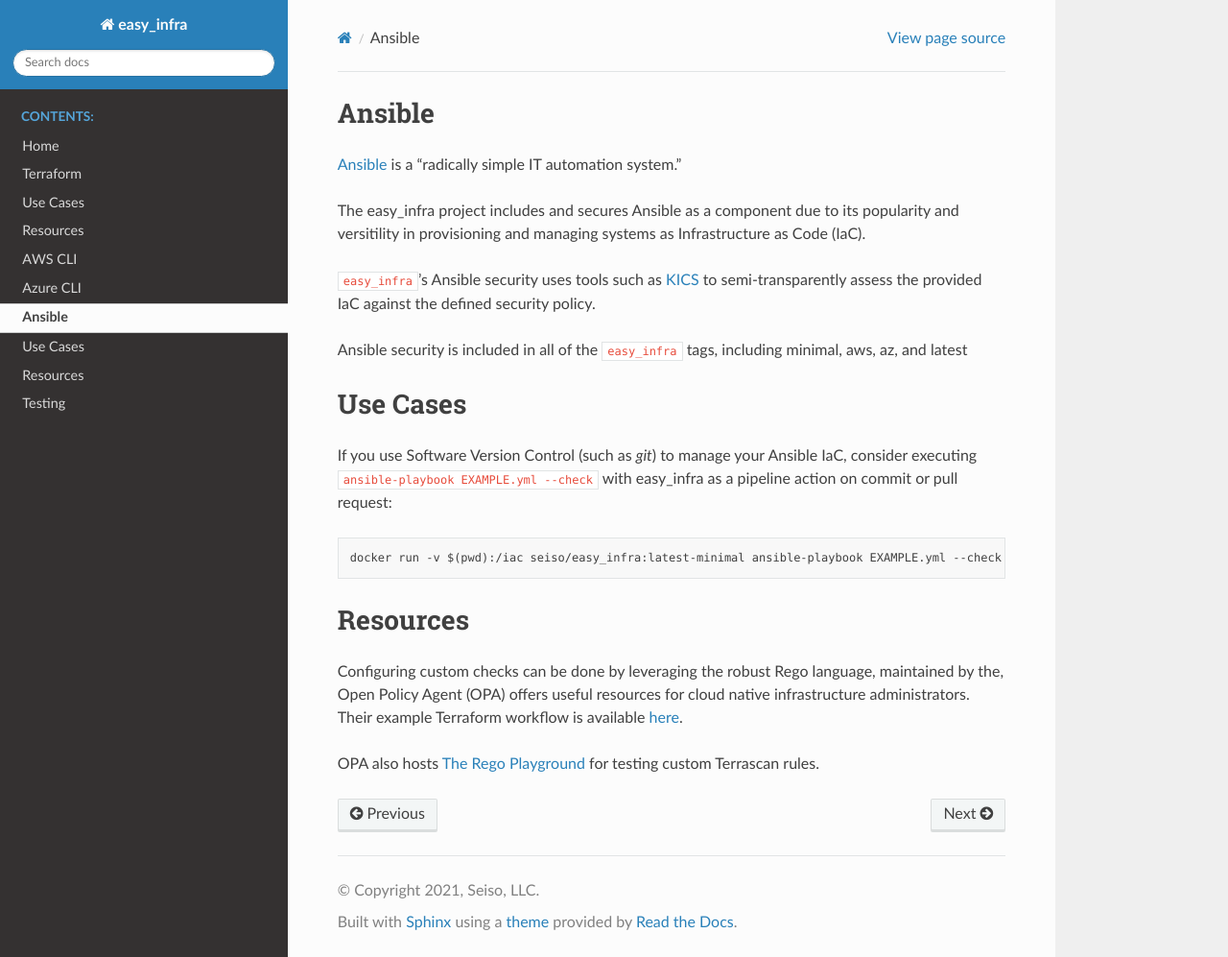
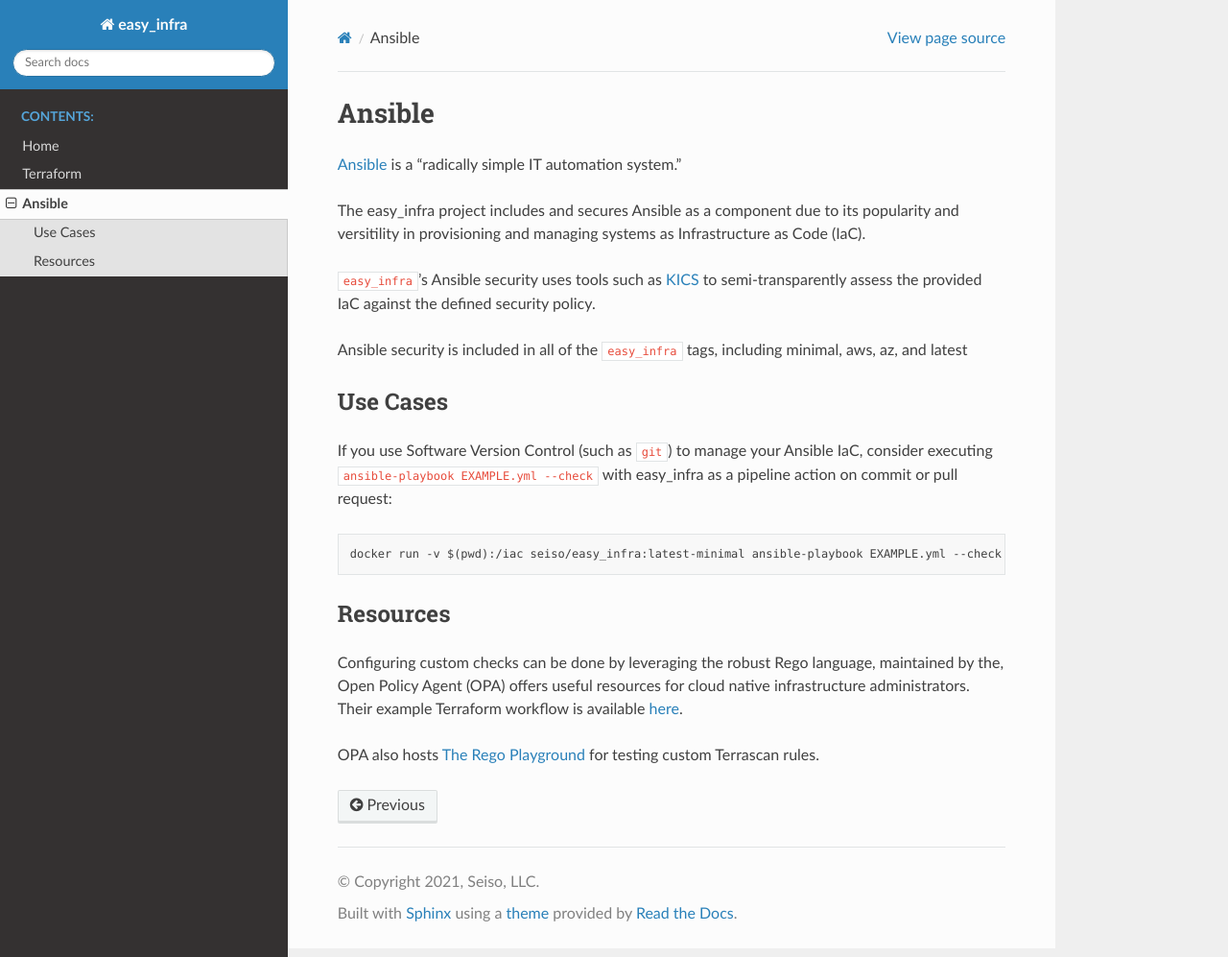
Before and after one commit to SeisoLLC/easy_infra, a Sphinx documentation site: the page built from docs/Ansible/index.rst, in a window 1280 px wide and 997 px high. Shown: the whole window at 96% size. Built offline with Sphinx 7.4.7 and the Read the Docs theme 2.0.0, drawn with Linux system fonts in a browser that asks for light colours; pages that are not in the unit, such as notebooks, are missing from menus.

Commit message:
Fix docs formatting (#95)

```diff
--- a/docs/Ansible/index.rst
+++ b/docs/Ansible/index.rst
@@ -1,5 +1,7 @@
+*******
 Ansible
-=======
+*******
+
 `Ansible <https://github.com/ansible/ansible>`_ is a "radically simple IT
 automation system."
 
@@ -16,9 +18,9 @@
 
 
 Use Cases
-=========
+---------
 
-If you use Software Version Control (such as `git`) to manage your Ansible IaC,
+If you use Software Version Control (such as ``git``) to manage your Ansible IaC,
 consider executing ``ansible-playbook EXAMPLE.yml --check`` with easy_infra as
 a pipeline action on commit or pull request::
 
@@ -26,7 +28,8 @@
 
 
 Resources
-=========
+---------
+
 Configuring custom checks can be done by leveraging the robust Rego language,
 maintained by the, Open Policy Agent (OPA) offers useful resources for cloud
 native infrastructure administrators.  Their example Terraform workflow is
--- a/docs/index.rst
+++ b/docs/index.rst
@@ -11,13 +11,8 @@
    :caption: Contents:
 
    Home <self>
-   Docker Images <Images/index>
    Terraform/index
-   AWS CLI <awscli/index>
-   Azure CLI <az/index>
-   Packer/index
    Ansible/index
-   Testing/index
 
 Search
 ==================
--- a/easy_infra/__init__.py
+++ b/easy_infra/__init__.py
@@ -2,6 +2,6 @@
 easy_infra init
 """
 __maintainer__ = "Seiso"
-__copyright__ = "(c) 2020 Seiso, LLC"
+__copyright__ = "(c) 2021 Seiso, LLC"
 __project_name__ = "easy_infra"
 __version__ = "2021.06.01"
```
Also changed, not shown: docs/Terraform/index.rst (+10 -5 lines), 1 other file.
